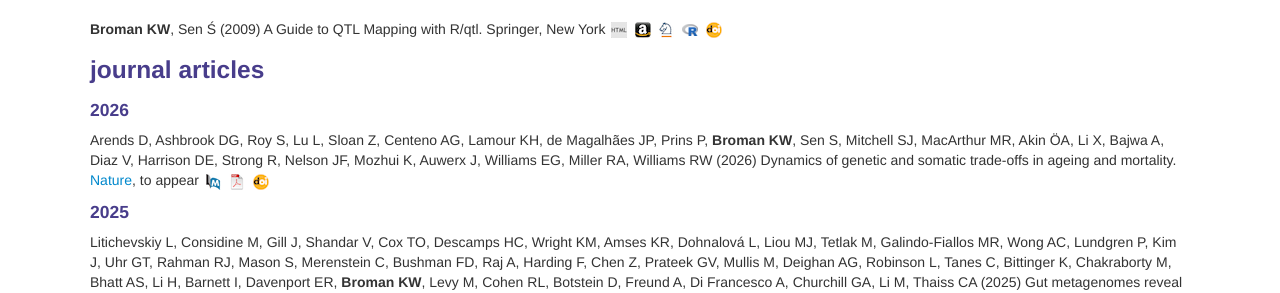
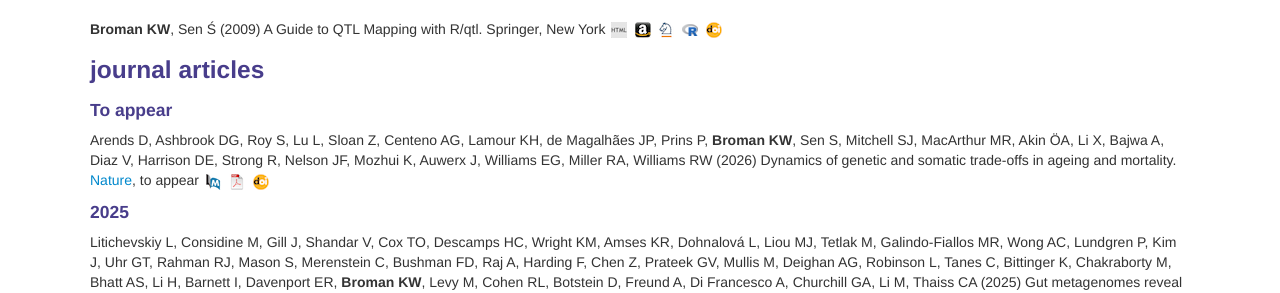
Before and after one commit to kbroman/kbroman.github.io, a Jekyll site: the page built from pubs.md, in a window 1280 px wide and 900 px high. Shown: the part 245-538 px from the top of the window. Built offline with Jekyll 4.4.1, drawn with Linux system fonts in a browser that asks for light colours.

Commit message:
pubs.md: 2026 -> to appear

```diff
--- a/pubs.md
+++ b/pubs.md
@@ -30,7 +30,7 @@ description: Karl Broman's publications
 
 ### <a name="articles"></a>journal articles
 
-#### 2026
+#### To appear
 
 Arends D, Ashbrook DG, Roy S, Lu L, Sloan Z, Centeno AG, Lamour KH, de
 Magalhães JP, Prins P, **Broman KW**, Sen S, Mitchell SJ, MacArthur MR,
```
